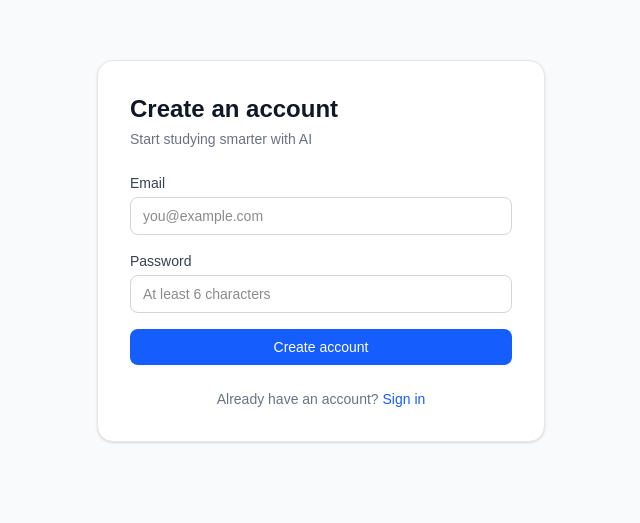
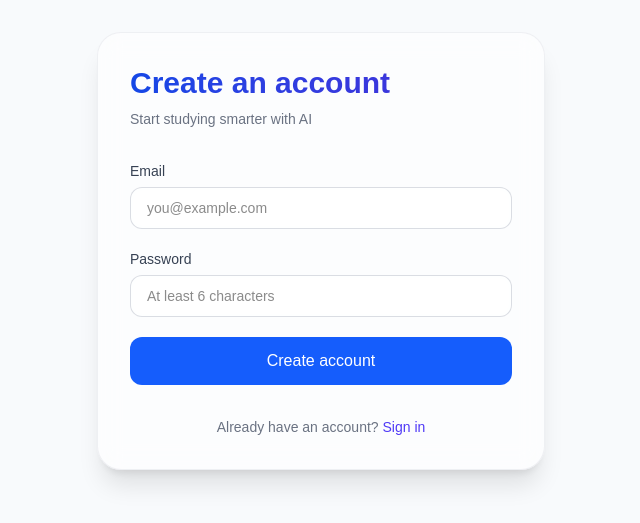
Before and after one commit to lum-derek/Ai-study-tool, a Next.js app: page /signup in a window 1280 px wide. Shown: the part 149-672 px from the top of the page, without its empty margins (319-959 px from the left). Built offline with nearby package versions, Linux system fonts and the light colour scheme.

Commit message:
fix: auth pages UI and Next.js middleware method constraint

```diff
--- a/app/login/page.tsx
+++ b/app/login/page.tsx
@@ -35,14 +35,18 @@ export default function LoginPage() {
   }
 
   return (
-    <div className="min-h-screen flex items-center justify-center bg-gray-50">
-      <div className="w-full max-w-md bg-white rounded-2xl shadow-sm border border-gray-200 p-8">
-        <h1 className="text-2xl font-bold text-gray-900 mb-1">Welcome back</h1>
-        <p className="text-sm text-gray-500 mb-6">Sign in to your study account</p>
+    <div className="relative min-h-screen flex items-center justify-center bg-slate-50 overflow-hidden">
+      {/* Subtle Background Blobs */}
+      <div className="absolute top-[-10%] right-[-5%] -z-10 w-[600px] h-[600px] bg-blue-200/40 rounded-full blur-[100px] pointer-events-none" />
+      <div className="absolute top-[20%] left-[-10%] -z-10 w-[500px] h-[500px] bg-indigo-200/40 rounded-full blur-[100px] pointer-events-none" />
 
-        <form onSubmit={handleSubmit} className="space-y-4">
+      <div className="w-full max-w-md bg-white/60 backdrop-blur-md rounded-3xl shadow-xl border border-gray-200/60 p-8 opacity-0 animate-fade-in-up">
+        <h1 className="text-3xl font-bold text-transparent bg-clip-text bg-gradient-to-r from-blue-700 to-indigo-700 mb-2">Welcome back</h1>
+        <p className="text-sm text-gray-500 mb-8">Sign in to your study account</p>
+
+        <form onSubmit={handleSubmit} className="space-y-5">
           <div>
-            <label className="block text-sm font-medium text-gray-700 mb-1">
+            <label className="block text-sm font-medium text-gray-700 mb-1.5">
               Email
             </label>
             <input
@@ -50,13 +54,13 @@ export default function LoginPage() {
               required
               value={email}
               onChange={(e) => setEmail(e.target.value)}
-              className="w-full px-3 py-2 border border-gray-300 rounded-lg text-sm focus:outline-none focus:ring-2 focus:ring-blue-500"
+              className="w-full px-4 py-2.5 border border-gray-300/80 rounded-xl text-sm focus:outline-none focus:ring-2 focus:ring-indigo-500 bg-white/50 backdrop-blur-sm"
               placeholder="you@example.com"
             />
           </div>
 
           <div>
-            <label className="block text-sm font-medium text-gray-700 mb-1">
+            <label className="block text-sm font-medium text-gray-700 mb-1.5">
               Password
             </label>
             <input
@@ -64,7 +68,7 @@ export default function LoginPage() {
               required
               value={password}
               onChange={(e) => setPassword(e.target.value)}
-              className="w-full px-3 py-2 border border-gray-300 rounded-lg text-sm focus:outline-none focus:ring-2 focus:ring-blue-500"
+              className="w-full px-4 py-2.5 border border-gray-300/80 rounded-xl text-sm focus:outline-none focus:ring-2 focus:ring-indigo-500 bg-white/50 backdrop-blur-sm"
               placeholder="••••••••"
             />
           </div>
@@ -78,15 +82,15 @@ export default function LoginPage() {
           <button
             type="submit"
             disabled={loading}
-            className="w-full bg-blue-600 hover:bg-blue-700 disabled:opacity-50 text-white text-sm font-medium py-2 rounded-lg transition-colors"
+            className="w-full bg-blue-600 hover:bg-blue-700 hover:-translate-y-0.5 hover:shadow-lg hover:shadow-blue-600/20 disabled:auto disabled:opacity-50 disabled:hover:translate-y-0 disabled:hover:shadow-none text-white font-medium py-3 rounded-xl transition-all"
           >
             {loading ? 'Signing in...' : 'Sign in'}
           </button>
         </form>
 
-        <p className="text-sm text-center text-gray-500 mt-6">
+        <p className="text-sm text-center text-gray-500 mt-8">
           Don&apos;t have an account?{' '}
-          <Link href="/signup" className="text-blue-600 hover:underline font-medium">
+          <Link href="/signup" className="text-indigo-600 hover:underline font-medium">
             Sign up
           </Link>
         </p>
--- a/app/signup/page.tsx
+++ b/app/signup/page.tsx
@@ -41,14 +41,18 @@ export default function SignupPage() {
 
   if (success) {
     return (
-      <div className="min-h-screen flex items-center justify-center bg-gray-50">
-        <div className="w-full max-w-md bg-white rounded-2xl shadow-sm border border-gray-200 p-8 text-center">
-          <div className="text-4xl mb-4">📬</div>
-          <h2 className="text-xl font-bold text-gray-900 mb-2">Check your email</h2>
-          <p className="text-sm text-gray-500 mb-6">
+      <div className="relative min-h-screen flex items-center justify-center bg-slate-50 overflow-hidden">
+        {/* Subtle Background Blobs */}
+        <div className="absolute top-[-10%] right-[-5%] -z-10 w-[600px] h-[600px] bg-blue-200/40 rounded-full blur-[100px] pointer-events-none" />
+        <div className="absolute top-[20%] left-[-10%] -z-10 w-[500px] h-[500px] bg-indigo-200/40 rounded-full blur-[100px] pointer-events-none" />
+
+        <div className="w-full max-w-md bg-white/60 backdrop-blur-md rounded-3xl shadow-xl border border-gray-200/60 p-8 text-center opacity-0 animate-fade-in-up">
+          <div className="text-5xl mb-6">📬</div>
+          <h2 className="text-2xl font-bold text-transparent bg-clip-text bg-gradient-to-r from-blue-700 to-indigo-700 mb-3">Check your email</h2>
+          <p className="text-sm text-gray-500 mb-8 leading-relaxed">
             We sent a confirmation link to <strong>{email}</strong>. Click it to activate your account.
           </p>
-          <Link href="/login" className="text-blue-600 hover:underline text-sm font-medium">
+          <Link href="/login" className="text-indigo-600 hover:underline text-sm font-medium">
             Back to login
           </Link>
         </div>
@@ -57,14 +61,18 @@ export default function SignupPage() {
   }
 
   return (
-    <div className="min-h-screen flex items-center justify-center bg-gray-50">
-      <div className="w-full max-w-md bg-white rounded-2xl shadow-sm border border-gray-200 p-8">
-        <h1 className="text-2xl font-bold text-gray-900 mb-1">Create an account</h1>
-        <p className="text-sm text-gray-500 mb-6">Start studying smarter with AI</p>
+    <div className="relative min-h-screen flex items-center justify-center bg-slate-50 overflow-hidden">
+      {/* Subtle Background Blobs */}
+      <div className="absolute top-[-10%] right-[-5%] -z-10 w-[600px] h-[600px] bg-blue-200/40 rounded-full blur-[100px] pointer-events-none" />
+      <div className="absolute top-[20%] left-[-10%] -z-10 w-[500px] h-[500px] bg-indigo-200/40 rounded-full blur-[100px] pointer-events-none" />
 
-        <form onSubmit={handleSubmit} className="space-y-4">
+      <div className="w-full max-w-md bg-white/60 backdrop-blur-md rounded-3xl shadow-xl border border-gray-200/60 p-8 opacity-0 animate-fade-in-up">
+        <h1 className="text-3xl font-bold text-transparent bg-clip-text bg-gradient-to-r from-blue-700 to-indigo-700 mb-2">Create an account</h1>
+        <p className="text-sm text-gray-500 mb-8">Start studying smarter with AI</p>
+
+        <form onSubmit={handleSubmit} className="space-y-5">
           <div>
-            <label className="block text-sm font-medium text-gray-700 mb-1">
+            <label className="block text-sm font-medium text-gray-700 mb-1.5">
               Email
             </label>
             <input
@@ -72,13 +80,13 @@ export default function SignupPage() {
               required
               value={email}
               onChange={(e) => setEmail(e.target.value)}
-              className="w-full px-3 py-2 border border-gray-300 rounded-lg text-sm focus:outline-none focus:ring-2 focus:ring-blue-500"
+              className="w-full px-4 py-2.5 border border-gray-300/80 rounded-xl text-sm focus:outline-none focus:ring-2 focus:ring-indigo-500 bg-white/50 backdrop-blur-sm"
               placeholder="you@example.com"
             />
           </div>
 
           <div>
-            <label className="block text-sm font-medium text-gray-700 mb-1">
+            <label className="block text-sm font-medium text-gray-700 mb-1.5">
               Password
             </label>
             <input
@@ -86,7 +94,7 @@ export default function SignupPage() {
               required
               value={password}
               onChange={(e) => setPassword(e.target.value)}
-              className="w-full px-3 py-2 border border-gray-300 rounded-lg text-sm focus:outline-none focus:ring-2 focus:ring-blue-500"
+              className="w-full px-4 py-2.5 border border-gray-300/80 rounded-xl text-sm focus:outline-none focus:ring-2 focus:ring-indigo-500 bg-white/50 backdrop-blur-sm"
               placeholder="At least 6 characters"
             />
           </div>
@@ -100,15 +108,15 @@ export default function SignupPage() {
           <button
             type="submit"
             disabled={loading}
-            className="w-full bg-blue-600 hover:bg-blue-700 disabled:opacity-50 text-white text-sm font-medium py-2 rounded-lg transition-colors"
+            className="w-full bg-blue-600 hover:bg-blue-700 hover:-translate-y-0.5 hover:shadow-lg hover:shadow-blue-600/20 disabled:opacity-50 disabled:hover:translate-y-0 disabled:hover:shadow-none text-white font-medium py-3 rounded-xl transition-all"
           >
             {loading ? 'Creating account...' : 'Create account'}
           </button>
         </form>
 
-        <p className="text-sm text-center text-gray-500 mt-6">
+        <p className="text-sm text-center text-gray-500 mt-8">
           Already have an account?{' '}
-          <Link href="/login" className="text-blue-600 hover:underline font-medium">
+          <Link href="/login" className="text-indigo-600 hover:underline font-medium">
             Sign in
           </Link>
         </p>
--- a/proxy.ts
+++ b/middleware.ts
@@ -1,7 +1,7 @@
 import { createServerClient } from '@supabase/ssr'
 import { NextResponse, type NextRequest } from 'next/server'
 
-export async function proxy(request: NextRequest) {
+export async function middleware(request: NextRequest) {
   let supabaseResponse = NextResponse.next({ request })
 
   const supabase = createServerClient(
```
